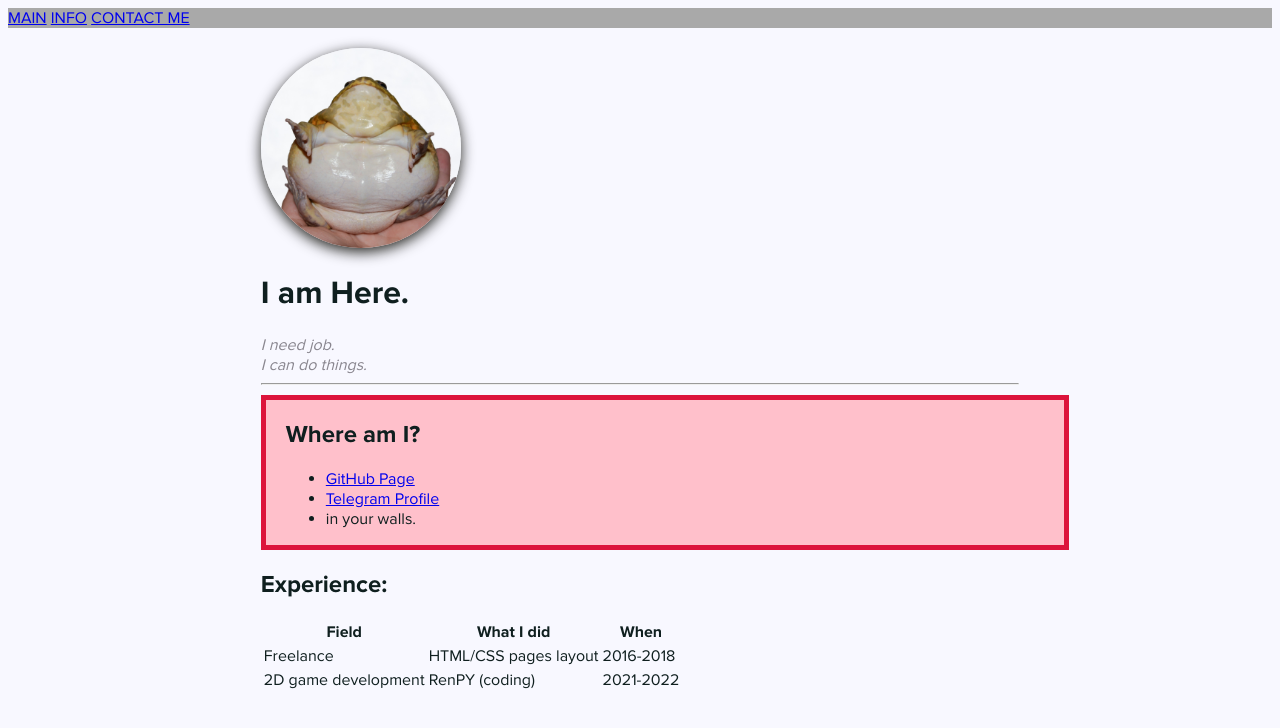
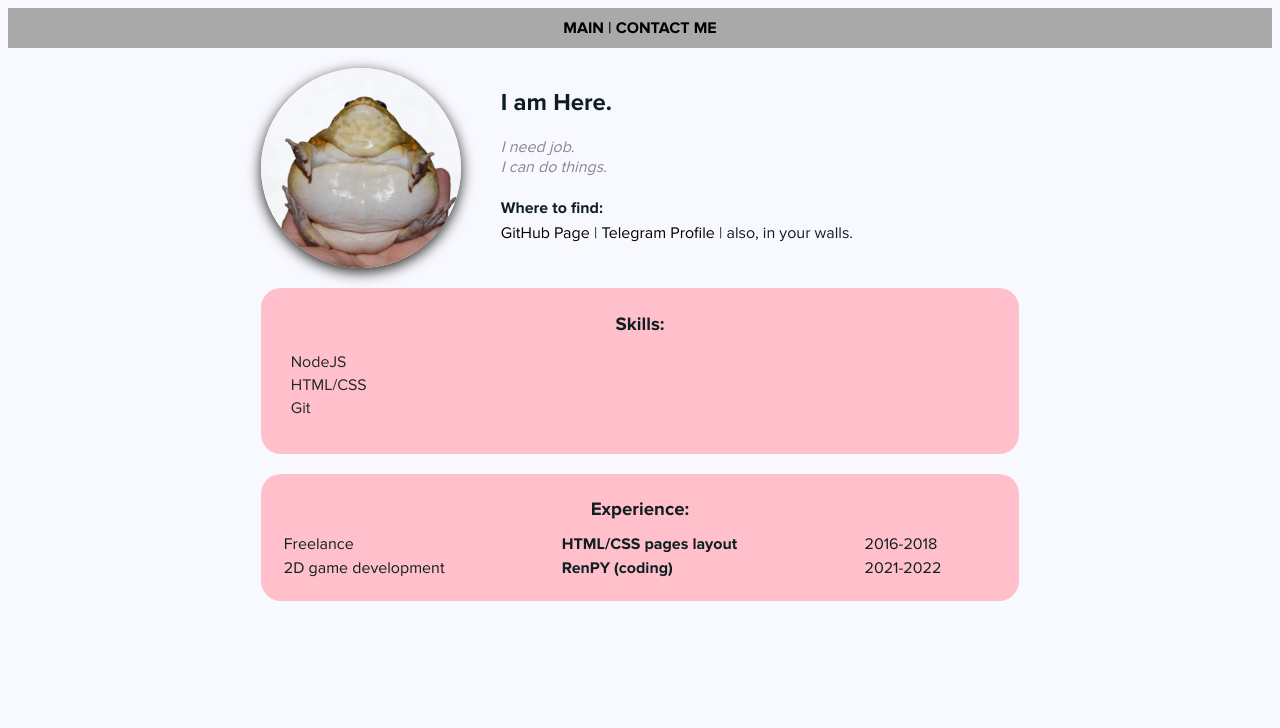
Before and after one commit to tuntem8one/simple-css-html, a website: page index.html in a window 1280 px wide. Drawn offline with Linux system fonts and the light colour scheme.

Commit message:
even more css remembering

```diff
--- a/index.html
+++ b/index.html
@@ -5,36 +5,42 @@
     <title>Tuntem8one Data Page</title>
     <link rel="stylesheet" href="styles.css">
 </head>
+
 <body>
 <nav>
-    <a href="index.html">MAIN</a>
-    <a href="info.html">INFO</a>
+    <a href="index.html">MAIN</a> |
     <a href="contact.html">CONTACT ME</a>
 </nav>
 <br>
 <div class="container">
     <div class="info">
         <img src="image/phrog.jpg" alt="an image of a frog" class="frogger">
-        <h1>I am Here.</h1>
+        <div class="infotext">
+            <h2>I am Here.</h2>
             <p>I need job.</p>
             <p>I can do things.</p>
+            <h4>Where to find:</h4>
+            <a href="https://github.com/tuntem8one" target="_blank">GitHub Page</a>
+            |
+            <a href="https://t.me/tuntem8one" target="_blank">Telegram Profile</a>
+            |
+            also, in your walls.
         </div>
-    <hr>
-    <div class="social">
-        <h2>Where am I?</h2>
-        <ul>
-            <li><a href="https://github.com/tuntem8one" target="_blank">GitHub Page</a></li>
-            <li><a href="https://t.me/tuntem8one" target="_blank">Telegram Profile</a></li>
-            <li>in your walls.</li>
+    </div>
+
+
+    <div class="card">
+        <h3>Skills:</h3>
+        <ul class="list">
+            <li>NodeJS</li>
+            <li>HTML/CSS</li>
+            <li>Git</li>
         </ul>
     </div>
-    <h2> Experience:</h2>
-    <table>
-        <tr>
-            <th>Field</th>
-            <th>What I did</th>
-            <th>When</th>
-        </tr>
+
+    <div class="card">
+        <h3> Experience:</h3>
+        <table class="table">
             <tr>
                 <td>Freelance</td>
                 <td>HTML/CSS pages layout</td>
@@ -47,7 +53,8 @@
             </tr>
         </table>
     </div>
-<!--this div is 4 class container-->
 
+</div>
+<!--this div is 4 class=container-->
 </body>
 </html>
--- a/styles.css
+++ b/styles.css
@@ -20,8 +20,22 @@ body {
     /* font: normal 16px sans-serif as alternative */
 }
 
+a {
+    color: black;
+    text-decoration: none;
+}
+a:hover {
+    color:blue;
+}
+/*a:active {color:red;}*/
+/*a:visited{}*/
+
 nav {
     background-color: darkgrey;
+    font-weight: bold;
+    margin-top: 0;
+    text-align: center;
+    padding: 10px;
 }
 
 .frogger {
@@ -31,6 +45,12 @@ nav {
     /* x, y, spread, color */
     box-shadow: 0px 4px 14px #252520;
 }
+
+.info {
+    margin-bottom: 20px;
+    display: flex;
+    gap: 40px;
+}
 .info p {
     /* all <p>'s in div class info */
     color:#89868f;
@@ -38,19 +58,72 @@ nav {
     font-style: oblique;
     font-weight: normal;
     text-decoration: none;
-    /* text-transform: capitalize; */
-}
-.social {
-    background: pink;
-    width: 100%;
-    padding: 0px 20px;
-    border: 5px solid crimson;
-    margin: 10px 0px;
+    /* text-transform: capitalize; */}
 
+.info h4{
+    margin-bottom: 5px;
 }
 
 .container {
     width: 60%;
     margin: auto;
+}
+
+.card {
+    padding: 6px 20px 20px 20px;
+    background: pink;
+    /* to separate blocks use -bottom: */
+    margin-bottom: 20px;
+    border-radius: 20px;
 
 }
+.card h3 {
+    margin-bottom: 10px;
+    text-align: center;
+}
+
+.list {
+    padding: 0 10px;
+    list-style: none;
+}
+.list li {
+    color: #262920;
+    margin-bottom: 3px;
+    /*border-bottom: 1px solid grey;*/
+}
+
+.table {
+    width: 100%;
+}
+
+/*apply to second col*/
+.table td:nth-child(2) {
+    font-weight: bold;
+}
+
+.formac label{
+    /*label строчный элемент*/
+    display: block;
+    font-size: 17px;
+    padding: 5px 0px;
+}
+
+.formac input, .formac textarea {
+    width: 100%;
+    box-sizing: border-box;
+    border:none;
+    border-bottom: 1px solid dimgrey;
+    background: transparent;
+    padding: 15px 0px 2px;
+    outline: none;
+    font-family: inherit;
+}
+
+.row {
+    display: flex;
+    gap: 20px;
+}
+.row > .formac {
+    width: 50%;
+
+}
```
Also changed, not shown: contact.html (+15 -8 lines), info.html (deleted, +0 -23 lines). Lines whose indentation alone changed are shown as unchanged.
